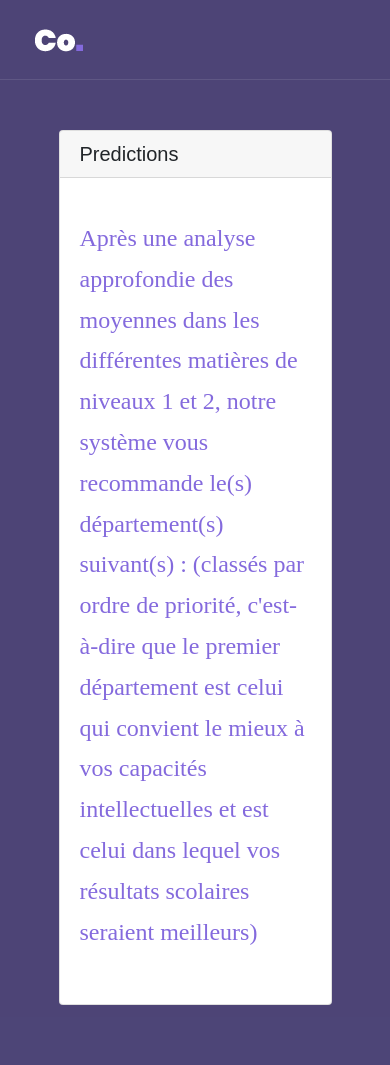
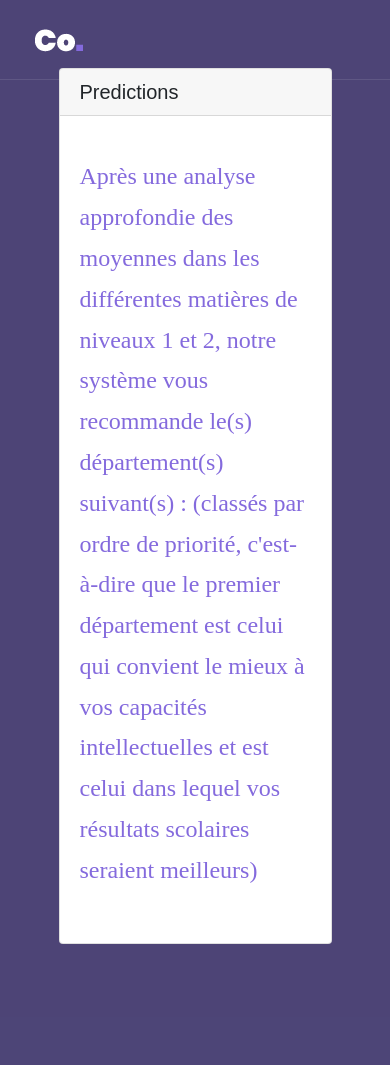
Before and after one commit to shaquillo/mlpc_web_app, a Flask app: template templates/result.html in a window 390 px wide. Run offline with Flask 2, Linux system fonts and the light colour scheme; the template is opened without the code that fills it, so the values that code supplies are empty; parts of the project's set-up code (start-up, migrations or seed data) failed here and were passed over; some libraries are stand-ins or nearby versions; some web fonts are replaced.

Commit message:
managment of responsiveness

```diff
--- a/templates/index.html
+++ b/templates/index.html
@@ -43,7 +43,7 @@
 			</a>
 
 		</div>
-		<div style="height: 100%;">
+		<div style="height: 70%; display: flex; flex-direction:column; justify-content: center;">
 			<div style="text-align: center; color: rgba(132, 106, 221, 1);">
 				<p style="color: white;font-size: 2em;font-weight: bold;width: 100%;" class="mt-5 mb-4">Bienvenu<br>sur<br><span style="color:  rgba(132, 106, 221, 1);">Student Speciality Councelling</span></p>
 			</div>
--- a/templates/result.html
+++ b/templates/result.html
@@ -40,8 +40,8 @@
 
         </div>
 
-        <div class="d-flex flex-column justify-content-center align-items-center" style="padding-top: 50px;">
-            <div class="card" style="width: 70%;height: 70%;">
+        <div class="d-flex flex-column justify-content-center align-items-center" style="height:80%; display: flex; justify-content: center; align-items: center;">
+            <div class="card" style="width: 70%;">
                 <div class="card-header">
                     <h5>Predictions</h5>
                 </div>
```
